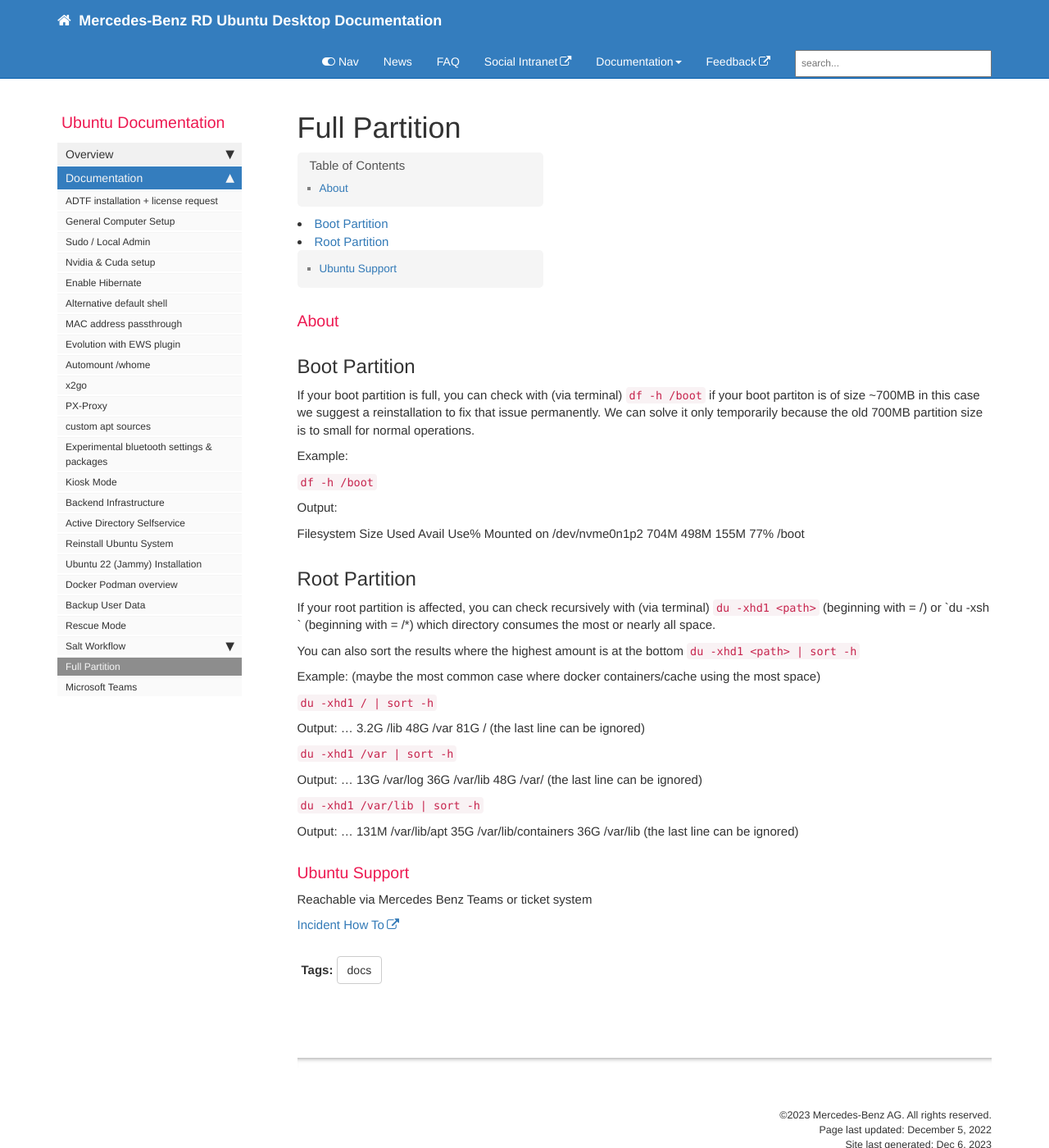
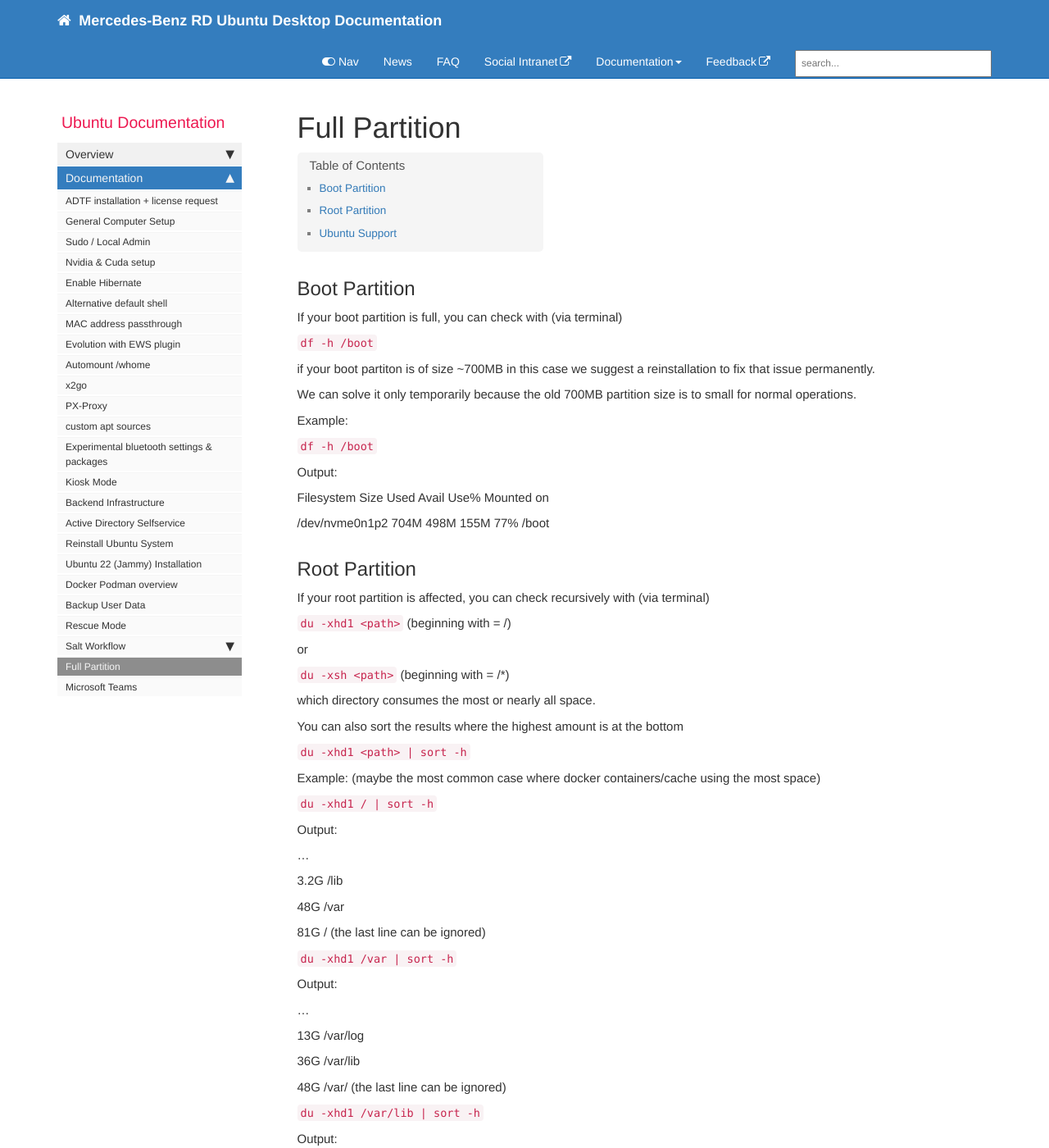
Before and after one commit to RajputPawan/Prometheus, a Jekyll site: the page built from pages/docs/full-partition.md, in a window 1280 px wide and 1400 px high. Shown: the whole window at 82% size. Built offline with Jekyll 4.4.1, drawn with Linux system fonts in a browser that asks for light colours; comment, search, counter and statistics services are not loaded; some of the changed text lies outside the part shown.

Commit message:
UBUNTUOP-1547/ohnemud-ubuntu-docu-add-information-related-to-full-partitions

```diff
--- a/pages/docs/full-partition.md
+++ b/pages/docs/full-partition.md
@@ -10,25 +10,26 @@
 ---
 
 
-### About
-
-
-
-
 ## Boot Partition
 
 If your boot partition is full, you can check with (via terminal)
+
 `df -h /boot`
+
 if your boot partiton is of size ~700MB in this case we suggest a reinstallation to fix that issue permanently.
+
 We can solve it only temporarily because the old 700MB partition size is to small for normal operations.
+
 
 Example:
 
 `df -h /boot`
 
+
 Output:
 
 Filesystem      Size  Used Avail Use% Mounted on
+
 /dev/nvme0n1p2  704M  498M  155M  77% /boot
 
 
@@ -36,12 +37,18 @@
 ## Root Partition
 
 If your root partition is affected, you can check recursively with (via terminal)
+
 `du -xhd1 <path>`		(beginning with <path> = /)
+
 or
+
 `du -xsh <path>`		(beginning with <path> = /*)
+
 which directory consumes the most or nearly all space.
 
+
 You can also sort the results where the highest amount is at the bottom
+
 `du -xhd1 <path> | sort -h`
 
 
@@ -49,33 +56,51 @@
 
 `du -xhd1 / | sort -h`
 
+
 Output:
+
 ...
+
 3.2G	/lib
+
 48G		/var
+
 81G		/					(the last line can be ignored)
+
 
 
 `du -xhd1 /var | sort -h`
 
+
 Output:
+
 ...
+
 13G	/var/log
+
 36G	/var/lib
+
 48G	/var/					(the last line can be ignored)
+
 
 
 `du -xhd1 /var/lib | sort -h`
 
+
 Output:
+
 ...
+
 131M	/var/lib/apt
+
 35G	/var/lib/containers
+
 36G	/var/lib				(the last line can be ignored)
 
 
 
-### Ubuntu Support
+
+## Ubuntu Support
 
 Reachable via Mercedes Benz Teams or ticket system
 
```
